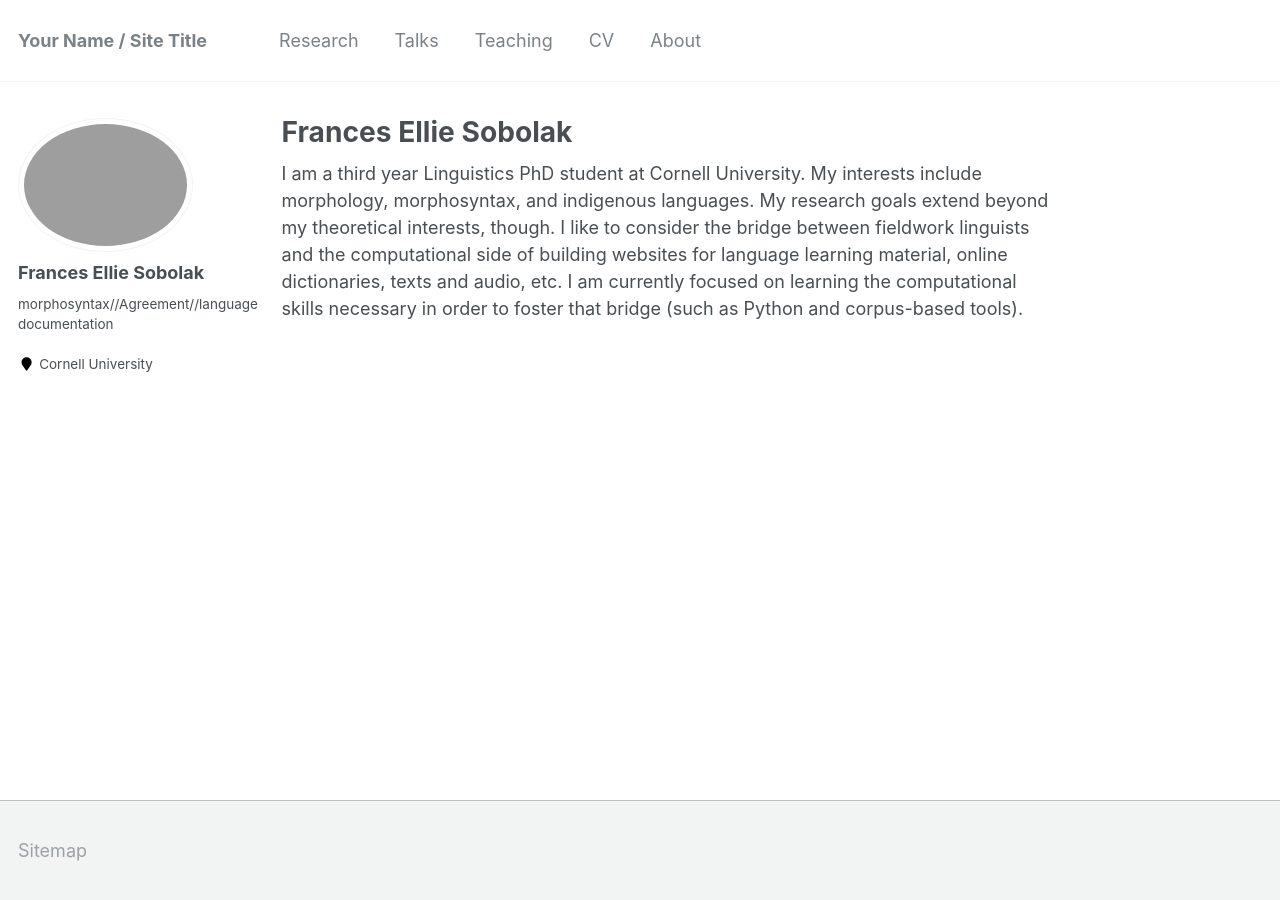
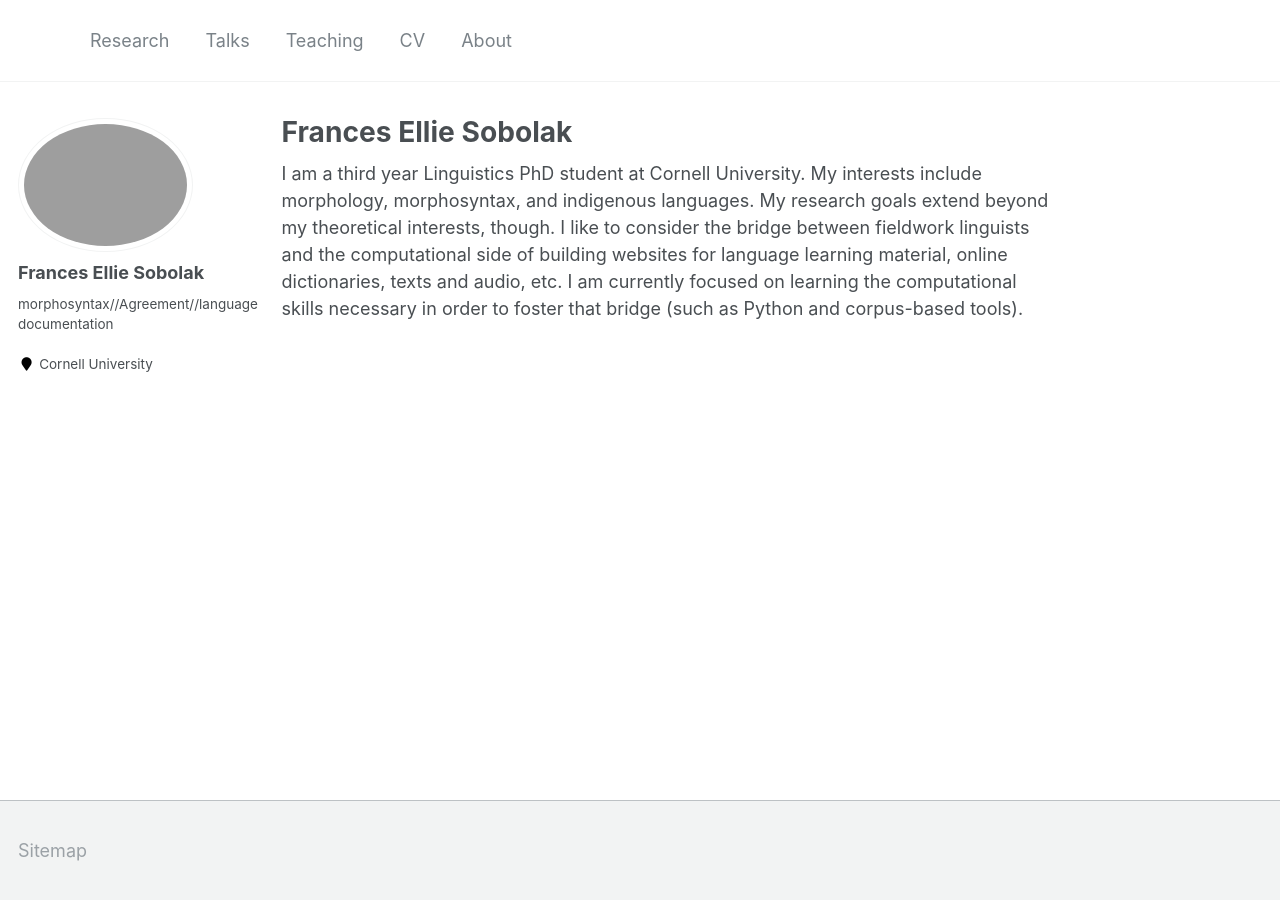
Before and after one commit to fesobolak/fesobolak.github.io, a Jekyll site: the page built from _pages/about.md, in a window 1280 px wide. Built offline with Jekyll 4.4.1, drawn with Linux system fonts in a browser that asks for light colours.

Commit message:
Update _config.yml

```diff
--- a/_config.yml
+++ b/_config.yml
@@ -7,7 +7,7 @@
 
 # Site Settings
 locale                   : "en-US"
-title                    : "Your Name / Site Title"
+title                    : ""
 title_separator          : "-"
 name                     : &name "Your Name"
 description              : &description "personal description"
@@ -81,7 +81,7 @@ analytics:
 # Site Author
 author:
   name             : "Frances Ellie Sobolak"
-  avatar           : "fran1.png"
+  avatar           : "fran.jpg"
   bio              : "morphosyntax//Agreement//language documentation"
   location         : "Cornell University"
   employer         :
```
